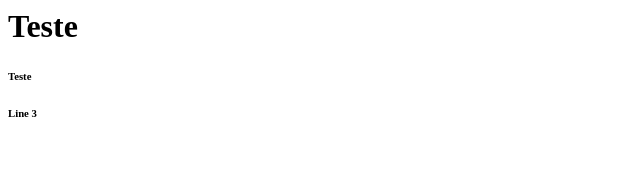
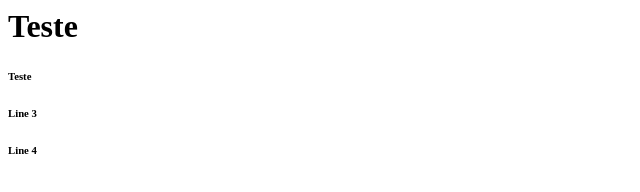
Before and after one commit to antonylima/teste, a plain HTML site: page index.html in a window 1280 px wide. Shown: the full height of the page, 0-640 px from the left. Drawn offline with Linux system fonts and the light colour scheme.

Commit message:
add line 4

```diff
--- a/index.html
+++ b/index.html
@@ -1,3 +1,4 @@
 <h1>Teste</h1>
 <h6>Teste</h6>
 <h6>Line 3</h6>
+<h6>Line 4</h6>
```
